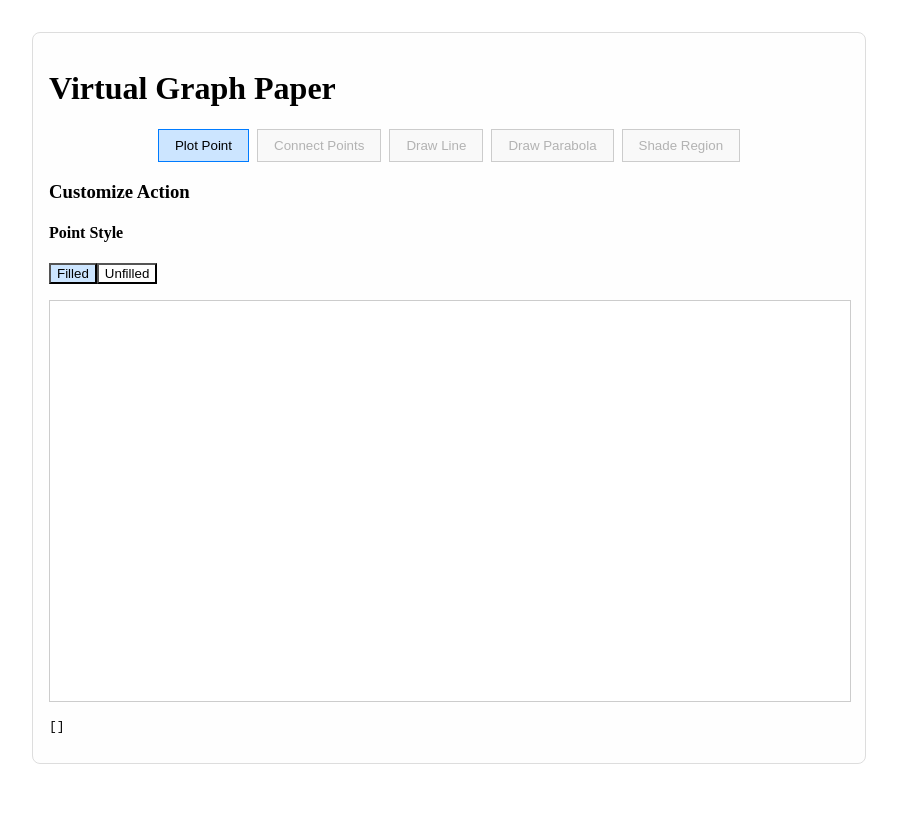
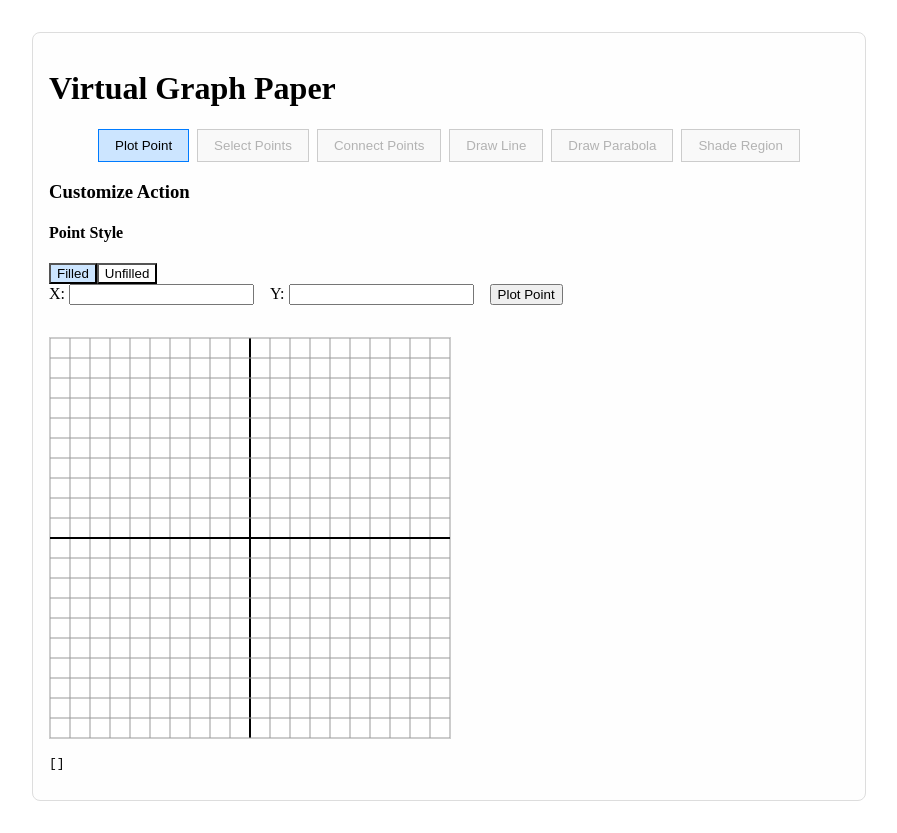
Before and after one commit to ehof17/virtual-graph-paper-demo, a Next.js app: page /graph in a window 1280 px wide. Both pictures are taken after a click on the button "Plot Point". Shown: the whole page, without its empty margins (191-1088 px from the left). Before the commit the page ends 800 px from the top, so only its background shows below. Built offline with nearby package versions, Linux system fonts and the light colour scheme.

Commit message:
exponential functions + graphgrid

```diff
--- a/app/graph/components/ActionToolbar.tsx
+++ b/app/graph/components/ActionToolbar.tsx
@@ -12,16 +12,19 @@ interface ActionToolbarProps {
 
 const availableActions: ActionType[] = [
   "plot_point",
+  "select_points",
   "connect_points",
   "draw_line",
   "draw_parabola",
   "shade_region",
+
 ];
 
 const ActionToolbar: React.FC<ActionToolbarProps> = ({ selectedAction, onSelect }) => {
-  const { selectedPoints  } = useGraphPaper();
+  const { selectedPoints, points  } = useGraphPaper();
 
-  const pointCount = selectedPoints.length;
+  const plottedPointCount = selectedPoints.length;
+  const pointCount = points.length;
 
   return (
     <div className={styles.toolbar}>
@@ -38,7 +41,10 @@ const ActionToolbar: React.FC<ActionToolbarProps> = ({ selectedAction, onSelect
         // or after they hit 'Complete action' they can select the points
 
 
-        if (action == "connect_points" && pointCount != 2) {
+        if (action == "connect_points" && plottedPointCount != 2) {
+          disabled = true;
+        }
+        if (action == "select_points" && pointCount == 0) {
           disabled = true;
         }
 
--- a/app/graph/components/GraphPaper.tsx
+++ b/app/graph/components/GraphPaper.tsx
@@ -1,16 +1,19 @@
 'use client';
-import React, { useState, useRef} from 'react';
+import React, { useState, useRef, useEffect} from 'react';
 import { GraphPaperAction, ActionType, GraphPaperPoint,ConnectPointsType, LineStyle} from '../../../lib/types/graphPaper';
 import styles from '../../styles/GraphPaper.module.css';
 import { useGraphPaper } from '../../../contexts/GraphPaperContext';
 import ActionToolbar from './ActionToolbar';
-import { createPointID } from '@/lib/utils';
+import { canvasToGrid, createPointID, gridToCanvas } from '@/lib/utils';
 import TypesSelectorWrapper from './TypesSelectorWrapper';
+import PlotPointInput from './PlotPointInput';
 
 
 const GraphPaper: React.FC = () => {
-  const { actions, addAction, removeAction, addPoint, selectedPointStyle, points, addSelectedPoint, removeSelectedPoint, selectedPoints, selectedConnectPointsType, selectedLineStyle} = useGraphPaper();
+  const { actions, addAction, removeAction, addPoint, selectedPointStyle, points, addSelectedPoint, removeSelectedPoint, selectedPoints, selectedConnectPointsType, selectedLineStyle, selectedTwoPointFunction} = useGraphPaper();
   const [selectedAction, setSelectedAction] = useState<ActionType | null>(null);
+  const [xInput, setXInput] = useState<string>("");
+  const [yInput, setYInput] = useState<string>("");
 
   // this will be replaced with the actual graph paper
   const canvasRef = useRef<HTMLCanvasElement>(null);
@@ -19,68 +22,116 @@ const GraphPaper: React.FC = () => {
     setSelectedAction(action);
   };
 
+  // Eventually these will need to be dynamic
+  // for demo purposes we are just going 10x10 in each direction
+  const RANGE = 10;
+  const CANVAS_SIZE = 400;
+
+  const STEP_SIZE = CANVAS_SIZE / (RANGE * 2)
+
+
+  useEffect(() => {
+    drawGrid();
+  }, []);
+
+  const drawGrid = () => {
+    const canvas = canvasRef.current;
+    if (!canvas) return;
+    const ctx = canvas.getContext("2d");
+    if (!ctx) return;
+
+
+    // Ensure the grid lines are not dashed/dotted
+    ctx.setLineDash([]);
+    // Clear whatever was on the canvas
+    ctx.clearRect(0, 0, canvas.width, canvas.height);
+
+    const width = canvas.width;
+    const height = canvas.height;
+    const centerX = width / 2;
+    const centerY = height / 2;
+
+    for (let i = -RANGE; i <= RANGE; i++) {
+      ctx.beginPath();
+      const x = centerX + i * STEP_SIZE;
+
+      // If i = 0, draw the Y-axis thicker
+      if (i === 0) {
+        ctx.strokeStyle = "black";
+        ctx.lineWidth = 2;
+      } else {
+        ctx.strokeStyle = "#999";
+        ctx.lineWidth = 1;
+      }
+
+      ctx.moveTo(x, 0);
+      ctx.lineTo(x, height);
+      ctx.stroke();
+    }
+
+    for (let j = -RANGE; j <= RANGE; j++) {
+      ctx.beginPath();
+      const y = centerY + j * STEP_SIZE;
+
+      // If j = 0, draw the X-axis thicker
+      if (j === 0) {
+        ctx.strokeStyle = "black";
+        ctx.lineWidth = 2;
+      } else {
+        ctx.strokeStyle = "#999";
+        ctx.lineWidth = 1;
+      }
+
+      ctx.moveTo(0, y);
+      ctx.lineTo(width, y);
+      ctx.stroke();
+    }
+  };
+
+
+
   const handleCanvasClick = (x: number, y: number) => {
     if (!selectedAction) return;
 
     let newAction: GraphPaperAction | null = null;
     switch (selectedAction) {
 
-      case "plot_point":
+    case "select_points":
+      const updated = canvasToGrid(CANVAS_SIZE, STEP_SIZE, x, y)
 
-      // if the point already exists globally
         const existingPoint = points.find(
-          (point) => Math.abs(point.x - x) < 5 && Math.abs(point.y - y) < 5
+          (point) => Math.abs(point.x - updated.x) < 1 && Math.abs(point.y - updated.y) < 1
         );
-
 
         if (existingPoint) {
           const pointAlreadySelected = selectedPoints.find(
             (point) => point.id === existingPoint.id
           );
 
-          // todo: fix drawing different pointstyles on top of eachother
-          // drawing unfilled point on top of filled point doesn't remove the point below
-
           if (pointAlreadySelected){
             removeSelectedPoint(existingPoint)
             // redraw with unselected color
-            drawPoint(existingPoint, "red");
+            drawPointNew(existingPoint, "red");
+
+            // if theres a connection between the two points
+            // and removing this point breaks the connection
+            // then redraw that connection in red
+
+
+
+
           }
           else{
             // add to selected list
             addSelectedPoint(existingPoint)
             // redraw with selected color
-            drawPoint(existingPoint, "blue");
+            drawPointNew(existingPoint, "blue");
 
           }
           break;
         }
 
-
-
-        // add the point and id to a list of points
-        const newPoint = { x, y, id: createPointID(), pointStyle: selectedPointStyle };
-        // add the point to the context (backend)
-        addPoint(newPoint);
-        // add the point to the canvas (frontend)
-        drawPoint(newPoint, "red");
-
-
-
-        // does this make sense
-        // action type of plot point has a point and it is the point that was plotted
-        newAction = {
-          actionType: "plot_point",
-          points: [newPoint],
-          style: { pointStyle: selectedPointStyle, color: "#FF0000" },
-
-          timestamp: new Date().toISOString(),
-        };
           break;
-
-
-
-
       case "connect_points":
         const selectedPoint1 = selectedPoints[0]
         const selectedPoint2 = selectedPoints[1]
@@ -90,6 +141,7 @@ const GraphPaper: React.FC = () => {
           points: [selectedPoint1, selectedPoint2 ],
           style: { lineStyle: selectedLineStyle },
           connectionType: selectedConnectPointsType,
+          functionType: selectedTwoPointFunction,
           timestamp: new Date().toISOString(),
         };
 
@@ -110,7 +162,9 @@ const GraphPaper: React.FC = () => {
           // and the canvas is redrawn with every connection besides the one removed
           const stylesChanged = (
             existingConnection.style?.lineStyle !== selectedLineStyle ||
-            existingConnection.connectionType !== selectedConnectPointsType
+            existingConnection.connectionType !== selectedConnectPointsType ||
+            existingConnection.functionType !== selectedTwoPointFunction
+
           );
 
           // if its the same line, same style don't add an action to the list
@@ -131,7 +185,6 @@ const GraphPaper: React.FC = () => {
         break
 
 
-
       // Todo: implement the rest of the actions
 
       default:
@@ -145,14 +198,73 @@ const GraphPaper: React.FC = () => {
     }
   };
 
-  // Draw a point on the canvas at (x, y)
-  const drawPoint = (point: GraphPaperPoint, color:string) => {
+  // The inputted numbers need to match the actual coordinates
+  // But displaying it on the grid will need different numbers
+  // On a graph, 0,0 is in the ceneter, but HTML canvas 0,0 is in the top left
+  const handlePlotPointFromInput = () => {
+    const xNum = parseFloat(xInput);
+    const yNum = parseFloat(yInput);
+
+    if (isNaN(xNum) || isNaN(yNum)) {
+      alert("Please enter valid numbers for X and Y.");
+      return;
+    }
+    if (xNum < -RANGE || xNum > RANGE || yNum < -RANGE || yNum > RANGE) {
+      alert(`Please enter numbers between -${RANGE} and ${RANGE}.`);
+      return;
+    }
+
+    const canvas = canvasRef.current;
+    if (!canvas) return;
+
+
+    // Compute the center
+    const centerX = canvas.width / 2;
+    const centerY = canvas.height / 2;
+
+    const x = centerX + xNum * STEP_SIZE;
+    const y = centerY - yNum * STEP_SIZE;
+
+    const pointID = createPointID();
+    // backend needs inputted x and y
+    const newPoint = { x:xNum, y:yNum, id: pointID, pointStyle: selectedPointStyle };
+
+    //add point if it doesnt exist
+    const existingPoint = points.find(
+      (point) => (point.x  == newPoint.x) && (point.y == newPoint.y)
+    );
+    if (existingPoint) {
+      alert("This point already exists!");
+      return;
+    }
+    // add the point to the context (backend)
+    addPoint(newPoint);
+
+    // add the point to the canvas (frontend)
+    // it uses the normalized x and y
+    drawPointNew(newPoint, "red");
+
+    const newAction = {
+      actionType: "plot_point" as ActionType,
+      points: [newPoint],
+      style: { pointStyle: selectedPointStyle, color: "#FF0000" },
+
+      timestamp: new Date().toISOString(),
+    };
+    addAction(newAction);
+
+  };
+
+  // old function needs the actual canvas coordinates
+  // while this one will try and draw it based on the grid
+  const drawPointNew = (point: GraphPaperPoint, color:string) => {
     const canvas = canvasRef.current;
     if (canvas) {
       const ctx = canvas.getContext('2d');
       if (ctx) {
         ctx.beginPath();
-        ctx.arc(point.x, point.y, 5, 0, Math.PI * 2);
+        const updated = gridToCanvas(CANVAS_SIZE, STEP_SIZE, point.x, point.y)
+        ctx.arc(updated.x, updated.y, 5, 0, Math.PI * 2);
 
         switch(point.pointStyle){
           case 'filled':
@@ -174,6 +286,8 @@ const GraphPaper: React.FC = () => {
     }
   };
 
+
+
   const drawConnection = (point1: GraphPaperPoint, point2: GraphPaperPoint, connectionType: ConnectPointsType, lineStyle: LineStyle) => {
     const canvas = canvasRef.current;
     if (!canvas) return;
@@ -182,7 +296,9 @@ const GraphPaper: React.FC = () => {
     if (!ctx) return;
 
     ctx.beginPath();
-    ctx.moveTo(point1.x, point1.y);
+    const point1Norm = gridToCanvas(CANVAS_SIZE, STEP_SIZE, point1.x, point1.y)
+    const point2Norm = gridToCanvas(CANVAS_SIZE, STEP_SIZE, point2.x, point2.y)
+    ctx.moveTo(point1Norm.x, point1Norm.y);
 
     // Set line styles
     switch (lineStyle) {
@@ -190,6 +306,8 @@ const GraphPaper: React.FC = () => {
         ctx.setLineDash([10, 5]); // Dash pattern
         break;
       case "dotted":
+        // todo: fix this
+        // this throws off the grid pattern
         ctx.setLineDash([2, 4]); // Dotted pattern
         break;
       default:
@@ -197,20 +315,104 @@ const GraphPaper: React.FC = () => {
         break;
     }
 
-    // Handle connection type
+    // handle linear vs exponential
+    switch (selectedTwoPointFunction) {
+
+      case "linear":
+        console.log("linear")
         switch (connectionType) {
-      case "line_segment":
-        ctx.lineTo(point2.x, point2.y);
+          case "finite":
+            ctx.lineTo(point2Norm.x, point2Norm.y);
             break;
-      case "ray":
+          case "semi_infinite":
             extendRay(ctx, point1, point2);
             break;
-      case "line_from_points":
+          case "continuous":
             extendLine(ctx, point1, point2);
             break;
           default:
             break;
         }
+      break;
+      // todo: make this work with the connection type
+      case "exponential":
+        const x1 = point1.x;
+        const y1 = point1.y;
+        const x2 = point2.x;
+        const y2 = point2.y;
+
+        if (y1 === 0 || y2 === 0) {
+          alert("Exponential requires non-zero y-values.");
+          return; // stop drawing
+        }
+        // If signs differ (one positive, one negative) => fail
+        if ((y1 < 0 && y2 > 0) || (y1 > 0 && y2 < 0)) {
+          alert("Exponential requires both points' y-values to have the same sign.");
+          return;
+        }
+        // Also ensure x1 !== x2 so we don't divide by zero
+        if (x1 === x2) {
+          alert("Exponential requires two distinct x-values.");
+          return;
+        }
+
+
+
+
+        // 2. Solve for a and b
+        const b = (y2 / y1) ** (1 / (x2 - x1));
+        const a = y1 / (b ** x1);
+
+        let startX = Math.min(x1, x2);
+        let endX   = Math.max(x1, x2);
+
+        if (connectionType === "semi_infinite") {
+          startX = Math.min(x1, x2);
+          endX = RANGE;
+        }
+        if (connectionType === "finite") {
+          // Draw only between the two points
+          startX = Math.min(x1, x2);
+          endX = Math.max(x1, x2);
+        }
+        if (connectionType === "continuous") {
+          // Draw between the two points
+          startX = -RANGE;
+          endX = RANGE;
+        }
+
+
+
+        // How many steps? More steps => smoother curve
+        const steps = 500;
+        const stepSize = (endX - startX) / steps;
+
+        let currentX = startX;
+        let currentY = a * (b ** currentX);
+
+        // Convert that to canvas coords
+        const startCanvas = gridToCanvas(CANVAS_SIZE, STEP_SIZE, currentX, currentY);
+        ctx.moveTo(startCanvas.x, startCanvas.y);
+
+        for (let i = 1; i <= steps; i++) {
+          const nextX = startX + i * stepSize;
+          const nextY = a * (b ** nextX);
+
+          const nextCanvas = gridToCanvas(CANVAS_SIZE, STEP_SIZE, nextX, nextY);
+          console.log(nextCanvas)
+
+          ctx.lineTo(nextCanvas.x, nextCanvas.y);
+        }
+
+        break;
+
+
+      default:
+        break;
+
+    }
+
+
 
     // todo: fix this so only connections between the selected points are blue
     // when points become selected/deselected update the connection colors
@@ -226,11 +428,14 @@ const GraphPaper: React.FC = () => {
 
   // Todo... add arrowheads for lines and rays
   const extendRay = (ctx: CanvasRenderingContext2D, p1: GraphPaperPoint, p2: GraphPaperPoint) => {
-    const dx = p2.x - p1.x;
-    const dy = p2.y - p1.y;
+    const p1Norm = gridToCanvas(CANVAS_SIZE, STEP_SIZE, p1.x, p1.y)
+    const p2Norm = gridToCanvas(CANVAS_SIZE, STEP_SIZE, p2.x, p2.y)
+
+    const dx = p2Norm.x - p1Norm.x;
+    const dy = p2Norm.y - p1Norm.y;
     const scale = 1000;
-    const endX = p2.x + dx * scale;
-    const endY = p2.y + dy * scale;
+    const endX = p2Norm.x + dx * scale;
+    const endY = p2Norm.y + dy * scale;
 
     ctx.lineTo(endX, endY);
     ctx.stroke();
@@ -238,14 +443,17 @@ const GraphPaper: React.FC = () => {
 
   // Extend a full line both directions and add arrows on both ends
   const extendLine = (ctx: CanvasRenderingContext2D, p1: GraphPaperPoint, p2: GraphPaperPoint) => {
-    const dx = p2.x - p1.x;
-    const dy = p2.y - p1.y;
+    const p1Norm = gridToCanvas(CANVAS_SIZE, STEP_SIZE, p1.x, p1.y)
+    const p2Norm = gridToCanvas(CANVAS_SIZE, STEP_SIZE, p2.x, p2.y)
+
+    const dx = p2Norm.x - p1Norm.x;
+    const dy = p2Norm.y - p1Norm.y;
     const scale = 1000;
 
-    const startX = p1.x - dx * scale;
-    const startY = p1.y - dy * scale;
-    const endX = p2.x + dx * scale;
-    const endY = p2.y + dy * scale;
+    const startX = p1Norm.x - dx * scale;
+    const startY = p1Norm.y - dy * scale;
+    const endX = p2Norm.x + dx * scale;
+    const endY = p2Norm.y + dy * scale;
 
     ctx.moveTo(startX, startY);
     ctx.lineTo(endX, endY);
@@ -269,14 +477,14 @@ const GraphPaper: React.FC = () => {
 // the connectionToUpdate will be drawn using the selected styles
   const redrawAllConnections = (connectionToUpdate: GraphPaperAction) =>{
 
-
+    drawGrid();
 
     points.forEach(point =>{
-      drawPoint(point, 'red')
+      drawPointNew(point, 'red')
     })
 
     selectedPoints.forEach(point => {
-      drawPoint(point, 'blue')
+      drawPointNew(point, 'blue')
     })
 
 
@@ -284,6 +492,7 @@ const GraphPaper: React.FC = () => {
       // Draw the existing connections the same way that they were drawn originally
       let connectionType = action.connectionType;
       let lineStyle = action.style?.lineStyle;
+
       if (action.actionType === "connect_points") {
         if (action.points?.length === 2) {
           const actionPoint = action.points[0]
@@ -325,19 +534,27 @@ const GraphPaper: React.FC = () => {
 
 
       {/* todo: make the actual graph paper component */}
+      {selectedAction === "plot_point" && (
+        <PlotPointInput
+          xValue={xInput}
+          yValue={yInput}
+          onXChange={setXInput}
+          onYChange={setYInput}
+          onPlotPointClick={handlePlotPointFromInput}
+        />
+      )}
       <canvas
         ref={canvasRef}
         className={styles.canvas}
-        width={800}
-        height={400}
+        width={CANVAS_SIZE}
+        height={CANVAS_SIZE}
         onClick={(e) => {
           const rect = (e.target as HTMLCanvasElement).getBoundingClientRect();
           const x = e.clientX - rect.left;
           const y = e.clientY - rect.top;
           handleCanvasClick(x, y);
         }}
-      ></canvas>
-
+        />
 
       {/* display all actions to show off grammar */ }
       <pre>{JSON.stringify(actions, null, 2)}</pre>
--- /dev/null
+++ b/app/graph/components/PlotPointInput.tsx
@@ -0,0 +1,43 @@
+import React from "react";
+
+interface PlotPointInputProps {
+  xValue: string;
+  yValue: string;
+  onXChange: (value: string) => void;
+  onYChange: (value: string) => void;
+  onPlotPointClick: () => void;
+}
+
+const PlotPointInput: React.FC<PlotPointInputProps> = ({
+  xValue,
+  yValue,
+  onXChange,
+  onYChange,
+  onPlotPointClick,
+}) => {
+  return (
+    <div style={{ marginBottom: "1rem" }}>
+      <label>
+        X:{" "}
+        <input
+          type="number"
+          value={xValue}
+          onChange={(e) => onXChange(e.target.value)}
+        />
+      </label>
+      <label style={{ marginLeft: "1rem" }}>
+        Y:{" "}
+        <input
+          type="number"
+          value={yValue}
+          onChange={(e) => onYChange(e.target.value)}
+        />
+      </label>
+      <button onClick={onPlotPointClick} style={{ marginLeft: "1rem" }}>
+        Plot Point
+      </button>
+    </div>
+  );
+};
+
+export default PlotPointInput;
--- a/app/graph/components/TypesSelector.tsx
+++ b/app/graph/components/TypesSelector.tsx
@@ -1,18 +1,19 @@
 // TypesSelector.tsx
 import React from 'react';
 import { useGraphPaper } from '../../../contexts/GraphPaperContext';
-import { PointStyle, ConnectPointsType, LineStyle} from '../../../lib/types/graphPaper'
+import { PointStyle, ConnectPointsType, LineStyle, TwoPointFunctionType} from '../../../lib/types/graphPaper'
 import styles from '../../styles/TypesSelector.module.css';
 import { formatAction } from '@/lib/utils';
 interface TypesSelectorProps {
-  type: "point_style" | "connection_type" | "line_style";
+  type: "point_style" | "connection_type" | "line_style" | "two_function_style";
 }
 
 
 const availableOptions = {
   pointStyle: ["filled", "unfilled"] as PointStyle[],
-  connectPointsType: ["line_segment", "ray", "line_from_points"] as ConnectPointsType[],
+  connectPointsType: ["continuous", "semi_infinite", "finite"] as ConnectPointsType[],
   lineStyle: ["solid", "dashed", "dotted"] as LineStyle[],
+  twoPointFunction: ["linear", "exponential"] as TwoPointFunctionType[],
 };
 
 const TypesSelector: React.FC<TypesSelectorProps> = ({ type }) => {
@@ -23,6 +24,8 @@ const TypesSelector: React.FC<TypesSelectorProps> = ({ type }) => {
     setSelectedConnectPointsType,
     selectedLineStyle,
     setSelectedLineStyle,
+    selectedTwoPointFunction,
+    setSelectedTwoPointFunction
   } = useGraphPaper();
 
 
@@ -33,9 +36,13 @@ const TypesSelector: React.FC<TypesSelectorProps> = ({ type }) => {
   } else if (type === "connection_type") {
     selected = selectedConnectPointsType;
     options = availableOptions.connectPointsType;
-  } else {
+  } else if (type === "line_style") {
     selected = selectedLineStyle;
     options = availableOptions.lineStyle;
+  }
+  else {
+    selected = selectedTwoPointFunction;
+    options = availableOptions.twoPointFunction;
   }
 
   return (
@@ -50,8 +57,11 @@ const TypesSelector: React.FC<TypesSelectorProps> = ({ type }) => {
               setSelectedPointStyle(option as PointStyle);
             } else if (type === "connection_type") {
               setSelectedConnectPointsType(option as ConnectPointsType);
-            } else {
+            } else if (type === "line_style") {
               setSelectedLineStyle(option as LineStyle);
+            }
+            else if (type === "two_function_style") {
+              setSelectedTwoPointFunction(option as TwoPointFunctionType);
             }
           }}
           className={selected === option ? styles.selected : styles.unselected}
--- a/app/graph/components/TypesSelectorWrapper.tsx
+++ b/app/graph/components/TypesSelectorWrapper.tsx
@@ -16,7 +16,9 @@ const TypesSelectorWrapper: React.FC<TypesSelectorOuterProps> = ({ selectedActio
       {selectedAction === "plot_point" && <TypesSelector type="point_style" />}
       {selectedAction === "connect_points" && <>
         <TypesSelector type="connection_type" />
+        <TypesSelector type="two_function_style" />
         <TypesSelector type='line_style'/>
+
       </>}
       {selectedAction === "draw_line" && <TypesSelector type="line_style" />}
       {selectedAction === "draw_parabola" && <TypesSelector type="line_style" />}
```
Also changed, not shown: contexts/GraphPaperContext.tsx (+9 -2 lines), lib/types/graphPaper.ts (+9 -1 lines), lib/utils.ts (+14 -0 lines). Lines whose indentation alone changed are shown as unchanged.
